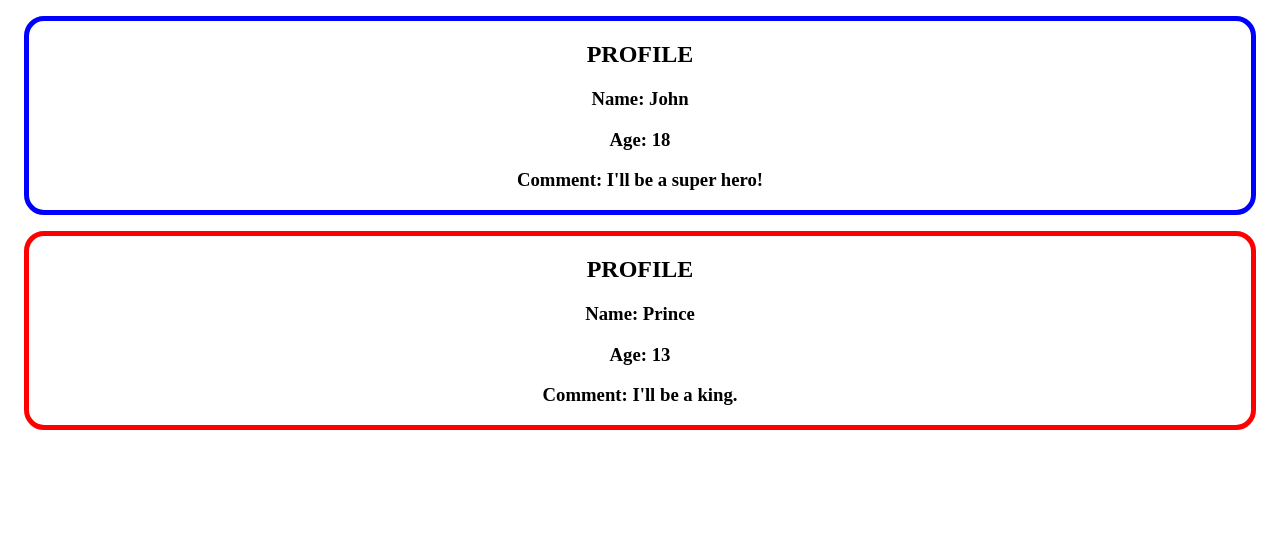
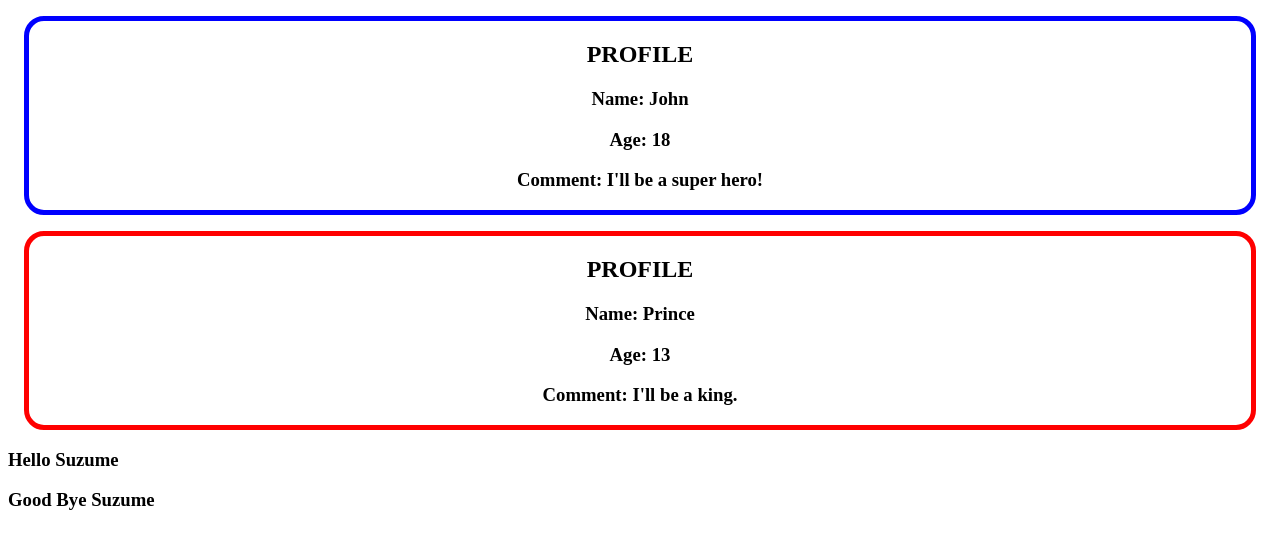
Before and after one commit to mimunojun/react-tuto, a React (Vite) app in the folder react-app/: page / in a window 1280 px wide. Shown: the top 548 px of the page. Built offline with nearby package versions, Linux system fonts and the light colour scheme.

Commit message:
some suzume things

```diff
--- a/react-app/src/App.tsx
+++ b/react-app/src/App.tsx
@@ -1,7 +1,7 @@
-import Expression from "./components/Expression";
-import Child from "./components/Child";
 import Container from "./components/Container";
 import Profile from "./components/Profile";
+import Hello from "./components/Hello";
+import Bye from "./components/Bye";
 
 const profiles = [
     { name: "John", age: 18, comment: "I'll be a super hero!" },
@@ -9,7 +9,7 @@ const profiles = [
 ];
 
 function App() {
-    const hello = (str: string) => `hello ${str}`;
+    const name = "Suzume";
 
     return (
         <>
@@ -17,6 +17,9 @@ function App() {
                 <Profile {...profiles[0]}></Profile>
                 <Profile {...profiles[1]}></Profile>
             </Container>
+
+            <Hello name={name} />
+            <Bye name={name} />
         </>
     );
 }
--- /dev/null
+++ b/react-app/src/components/Bye.tsx
@@ -0,0 +1,9 @@
+const Bye = (props) => {
+    return (
+        <>
+            <h3>{`Good Bye ${props.name}`}</h3>
+        </>
+    );
+};
+
+export default Bye;
--- /dev/null
+++ b/react-app/src/components/Hello.tsx
@@ -0,0 +1,9 @@
+const Hello = (props) => {
+    return (
+        <>
+            <h3>{`Hello ${props.name}`}</h3>
+        </>
+    );
+};
+
+export default Hello;
```
Also changed, not shown: react-app/src/SuzumeApp.tsx (added, +15 -0 lines), react-app/src/main.tsx (+10 -9 lines), react-app/src/suzumeComp/Header.tsx (added, +9 -0 lines), react-app/src/suzumeComp/MainArticle.tsx (added, +9 -0 lines), react-app/src/suzumeComp/NavBar.tsx (added, +9 -0 lines).
